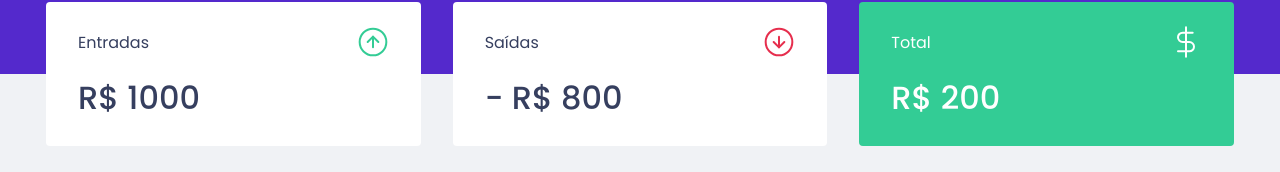
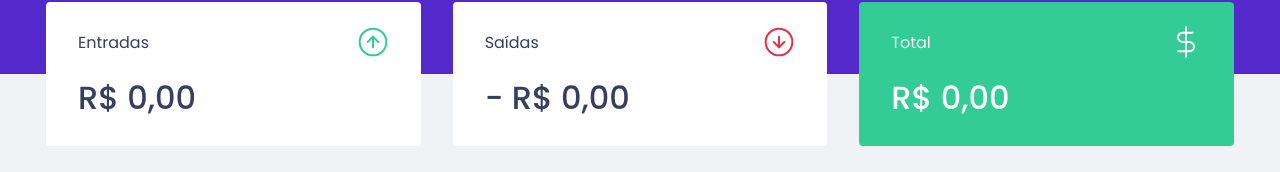
Before and after one commit to leonardomeira/ignite-dtmoney, a React (Create React App) app: page / in a window 1280 px wide. Shown: the part 198-370 px from the top of the page. Built offline with nearby package versions, Linux system fonts and the light colour scheme; no server answers; what miragejs would draw is missing.

Commit message:
implement amount calculation

```diff
--- a/src/components/Summary/index.tsx
+++ b/src/components/Summary/index.tsx
@@ -9,7 +9,22 @@
 
 export function Summary() {
   const { transactions } = useContext(TransactionsContext);
-  console.log(transactions);
+
+  const summary = transactions.reduce((acc, transaction) => {
+    if(transaction.type === 'deposit') {
+      acc.deposits += transaction.amount
+      acc.total += transaction.amount
+    } else {
+      acc.withdraws += transaction.amount
+      acc.total -= transaction.amount
+    }
+
+    return acc;
+  }, {
+    deposits: 0,
+    withdraws: 0,
+    total: 0
+  })
 
   return (
     <Container>
@@ -18,7 +33,12 @@
           <p>Entradas</p>
           <img src={incomeImg} alt="Entradas" />
         </header>
-        <strong>R$ 1000</strong>
+        <strong>{
+          new Intl.NumberFormat('pt-BR', {
+            style: 'currency',
+            currency: 'BRL'
+          }).format(summary.deposits)}
+        </strong>
       </div>
 
       <div>
@@ -26,7 +46,13 @@
           <p>Saídas</p>
           <img src={outcomeImg} alt="Saídas" />
         </header>
-        <strong>- R$ 800</strong>
+        <strong>
+          - {
+            new Intl.NumberFormat('pt-BR', {
+              style: 'currency',
+              currency: 'BRL'
+          }).format(summary.withdraws)}
+        </strong>
       </div>
 
       <div className="highlight-background">
@@ -34,7 +60,12 @@
           <p>Total</p>
           <img src={totalImg} alt="Total" />
         </header>
-        <strong>R$ 200</strong>
+        <strong>{
+          new Intl.NumberFormat('pt-BR', {
+            style: 'currency',
+            currency: 'BRL'
+          }).format(summary.total)}
+        </strong>
       </div>
     </Container>
   )
```
